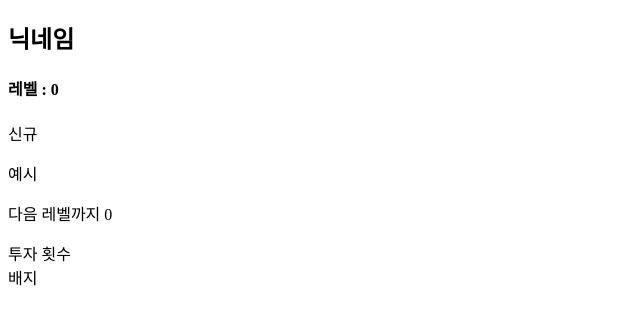
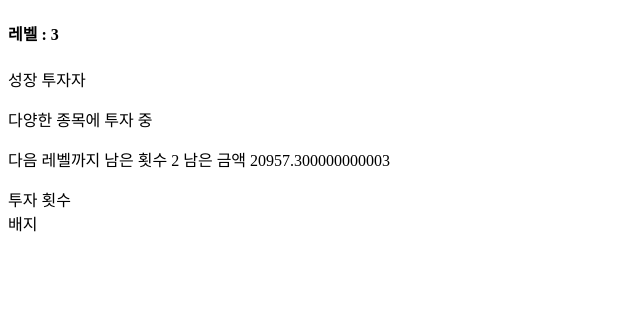
Before and after one commit to kdt-ful-class-three-group/KDT-FUL-3_PROJECT-A-3, a Next.js app in the folder client/: page /mypage in a window 1280 px wide. Shown: the top 324 px of the page, without its empty margins (0-640 px from the left). Built offline with nearby package versions, Linux system fonts and the light colour scheme.

Commit message:
Test : 더미 데이터로 레벨 계산

```diff
--- a/client/src/app/mypage/page.tsx
+++ b/client/src/app/mypage/page.tsx
@@ -1,9 +1,51 @@
+'use client'
 // 컴포넌트
 import ProfileCard from "@/components/mypage/ProfileCard"
 import UserStatus from "@/components/mypage/UserStatus"
 import BadgesSection from "@/components/mypage/BadgesSection"
+// ! 레벨 계산에 필요한 더미 데이터
+import { tradeItems } from "@/components/portfolio/mocks/tradeItem"
+// 레벨 계산 함수
+import { calcLevel } from "@/utils/calcLevel"
+import { useEffect } from "react"
+import { useDispatch } from "react-redux"
+import { setUser } from "@/store/slices/userSlice"
 
 export default function MyPage() {
+
+  const dispatch = useDispatch()
+
+  useEffect(()=>{
+    // 레벨계산에 필요한 tradeCount , tradeVolume
+    // tradeCount - 거래 총 횟수 - length
+    const tradeCount = tradeItems.length
+    // tradeVolume - 누적 거래 금액 - price*much 합
+    const tradeVolume = tradeItems.reduce((total,item)=>{
+      return total+item.price*item.much
+    },0)
+    // 레벨 계산
+    const level = calcLevel(tradeCount, tradeVolume)
+    //다음 레벨까지 계산 함수
+    const toNext = ()=>{
+      if(level.level===1) return {count : 2-tradeCount, volume: 10000-tradeVolume}
+      if(level.level===2) return {count : 5-tradeCount, volume: 30000-tradeVolume}
+      if(level.level===3) return {count : 10-tradeCount, volume: 60000-tradeVolume}
+      if(level.level===4) return {count : 20-tradeCount, volume: 100000-tradeVolume}
+      return 0 //최고레벨
+    }
+    const toNextLevel = toNext()
+
+    // 값 적용
+    dispatch(
+      setUser({
+        nick:'',
+        level,
+        toNextLevel
+      })
+    )
+
+  },[])
+
 
   return (
 
--- a/client/src/components/mypage/ProfileCard.tsx
+++ b/client/src/components/mypage/ProfileCard.tsx
@@ -14,7 +14,7 @@ export default function ProfileCard(){
         <h4>레벨 : {user.level.level}</h4>
         <p>{user.level.name}</p>
         <p>{user.level.exp}</p>
-        <p>다음 레벨까지 {user.toNextLevel}</p>
+        <p>다음 레벨까지 남은 횟수 {user.toNextLevel.count} 남은 금액 {user.toNextLevel.volume}</p>
       </div>
     </div>
   )
--- a/client/src/store/slices/userSlice.ts
+++ b/client/src/store/slices/userSlice.ts
@@ -14,14 +14,14 @@ interface Level {
 interface UserState{
   nick : string;
   level : Level;
-  toNextLevel : number;
+  toNextLevel : {count : number, volume:number};
 }
 
 // 초기상태
 const initialState: UserState={
   nick : '닉네임',
   level: {level:0, name:'신규',exp:'예시'},
-  toNextLevel:0
+  toNextLevel:{count:0,volume:0}
 }
 
 // 슬라이스
```
